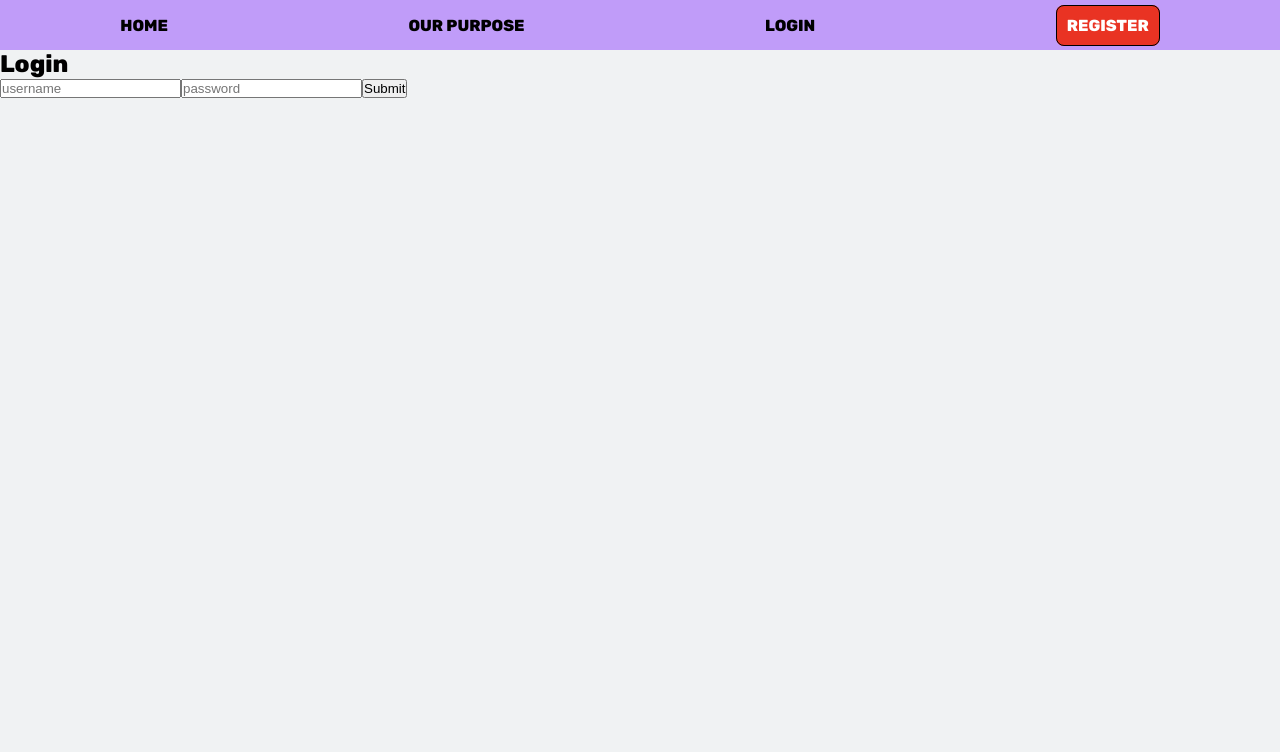
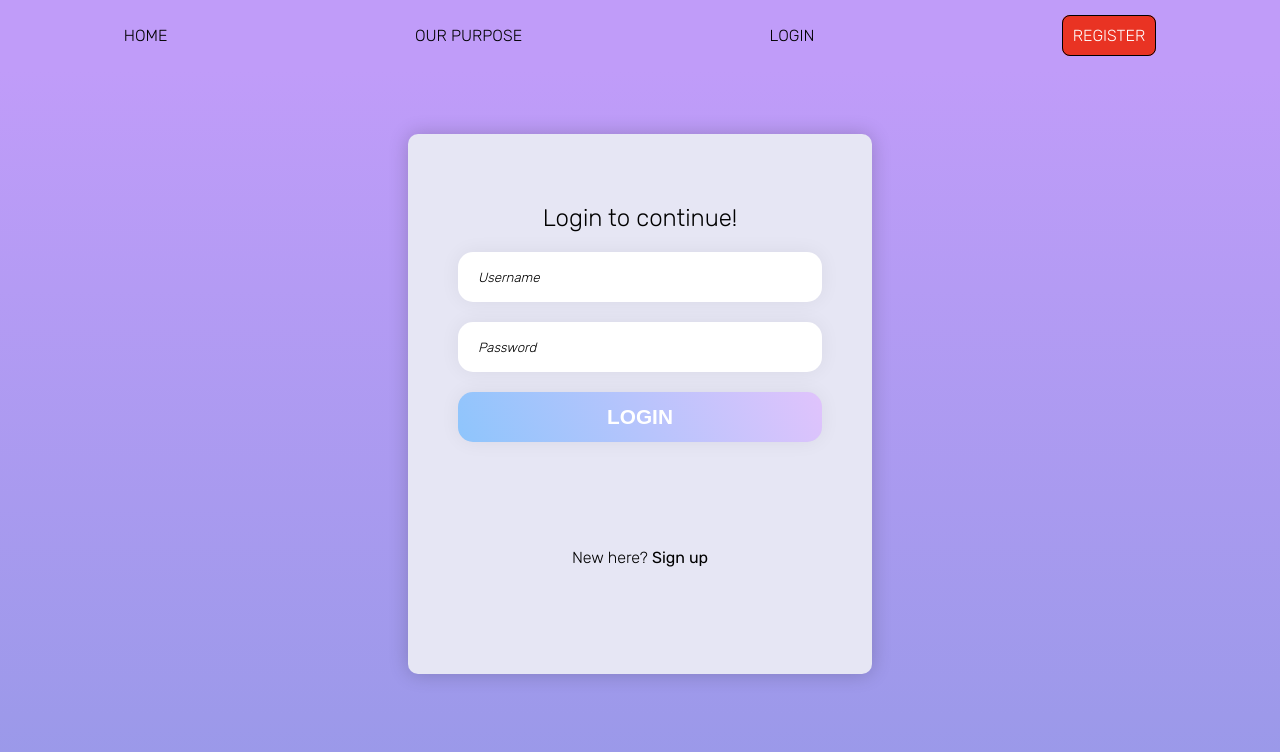
Before and after one commit to misko9251/Seizure-Logger, a React (Create React App) app in the folder frontend/: page /login in a window 1280 px wide. Shown: the top 752 px of the page. Built offline with nearby package versions, Linux system fonts and the light colour scheme; no server answers.

Commit message:
add styling to login page

```diff
--- a/frontend/src/App.css
+++ b/frontend/src/App.css
@@ -1,5 +1,6 @@
 @import url('https://fonts.googleapis.com/css2?family=Rubik:wght@800&display=swap');
 @import url('https://fonts.googleapis.com/css2?family=Rubik:wght@300&display=swap');
+@import url('https://fonts.googleapis.com/css2?family=Rubik:wght@400;500&display=swap');
 
 *{
     margin: 0;
@@ -13,7 +14,7 @@ body{
 
 nav{
     background: rgb(192, 156, 249);
-    height: 50px;
+    height: 70px;
     display: flex;
     align-items: center;
 }
@@ -28,10 +29,10 @@ nav ul{
     width: 100%;
 }
 
-.nav-link, .home-page-blurb{
+.nav-link, .home-page-blurb, .loginInput::placeholder{
     color: black;
     font-family: 'Rubik', sans-serif;
-    font-weight: 800;
+    font-weight: 300;
 }
 
 .register-btn{
@@ -99,3 +100,74 @@ nav ul{
     background-color: rgb(233, 51, 35);
     color: white;
 }
+
+/* Form Styles */
+
+.formContainer{
+    display: flex;
+    justify-content: center;
+    padding-top: 5%;
+    height: 100vh;
+    background: rgb(103, 215, 151);
+    background: linear-gradient(#C09CF9, #9198e5);
+}
+
+.loginForm{
+    padding: 70px 40px;
+    height: 400px;
+    width: 30%;
+    display: flex;
+    flex-direction: column;
+    text-align: center;
+    border-radius: 10px;
+    background-color: rgba(230, 230, 244);
+    box-shadow: 0 0 20px rgba(0, 0, 0, 0.2);
+}
+
+.loginHeading{
+    font-weight: 300;
+    font-size: 1.5rem;
+    margin-bottom: 10px;
+}
+
+.loginInput, .loginBtn{
+    height: 50px;
+    margin: 10px;
+    border-radius: 15px;
+    border: none;
+    box-shadow: 0 0 20px rgba(0, 0, 0, 0.06);
+}
+
+.loginInput::placeholder {
+    text-indent: 20px;
+    font-weight: 300;
+    font-style: italic;
+}
+
+.loginInput[type="text"], .loginInput[type="password"]{
+    text-indent: 20px;
+}
+
+.loginBtn{
+    cursor: pointer;
+    font-weight: 800;
+    font-size: 1.3rem;
+    background-color: #8EC5FC;
+    color: white;
+    background-image: linear-gradient(62deg, #8EC5FC 0%, #E0C3FC 100%);
+}
+
+.loginBtn:hover{
+    background-image: linear-gradient(62deg, #80b3e6 0%, #c5aadf 100%);
+}
+
+.registerRoute{
+    font-weight: 300;
+    font-size: 1rem;
+    margin-top: 25%;
+}
+
+.registerRoute span{
+    font-weight: 400;
+    cursor: pointer;
+}
--- a/frontend/src/App.js
+++ b/frontend/src/App.js
@@ -1,7 +1,6 @@
 import './App.css';
 import Navbar from './components/Navbar/Navbar'
 import UnauthNavbar from './components/Navbar/UnauthNavbar';
-import Contact from './pages/contact'
 import Ourpurpose from './pages/ourpurpose'
 import Register from './pages/register'
 import Home from './pages/Home'
@@ -10,7 +9,7 @@ import Login from './pages/login'
 import {
   BrowserRouter as Router,
   Route,
-  Routes
+  Routes,
 } from "react-router-dom";
 import { useAuth } from './context/authContext';
 
@@ -19,7 +18,6 @@ import { useAuth } from './context/authContext';
 function App() {
 
   const { auth } = useAuth()
-  console.log(auth)
 
   return (
     <div>
@@ -30,7 +28,6 @@ function App() {
                 <Route path='/posts' element ={<Posts />} />
                 <Route path='/about' element={<Ourpurpose />} />
                 <Route path='/register' element={<Register />} />
-                <Route path='/contact' element={<Contact />} />
                 <Route path='/login' element={<Login />} />
               </Routes>
             </Router>
--- a/frontend/src/pages/contact.js
+++ /dev/null
@@ -1,9 +0,0 @@
-import React from 'react'
-
-function Contact() {
-  return (
-    <div>Contact us below!</div>
-  )
-}
-
-export default Contact
--- a/frontend/src/pages/login.js
+++ b/frontend/src/pages/login.js
@@ -25,8 +25,12 @@ function Login() {
   // Navigate to posts after successful login
   const navigate = useNavigate();
 
+  // Redirect functions
   function redirect(){
     navigate('/posts')
+  }
+  function redirectToRegister(){
+    navigate('/register')
   }
 
   // Login on submit
@@ -48,25 +52,30 @@ function Login() {
   }
 
   return (
-    <>
-    <form onSubmit={login}>
-        <h2>Login</h2>
+    <div className="formContainer">
+      <form className="loginForm" onSubmit={login}>
+          <h2 className="loginHeading">Login to continue!</h2>
           <input
+          className="loginInput"
           type='text'
           name='username'
           value={formData.username}
-        placeholder='username'
+          placeholder='Username'
           onChange={onChange}
           />
           <input
+          className="loginInput"
           type='password'
           name='password'
-        placeholder='password'
+          placeholder='Password'
           onChange={onChange}
           />
-        <button>Submit</button>
+          <button className="loginBtn">LOGIN</button>
+          <div>
+            <h2 className="registerRoute">New here? <span onClick={redirectToRegister}>Sign up</span></h2>
+          </div>
       </form>
-    </>
+    </div>
   )
 }
 
```
Lines whose indentation alone changed are shown as unchanged.
